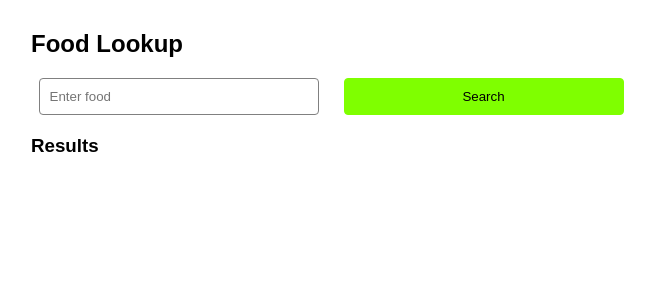
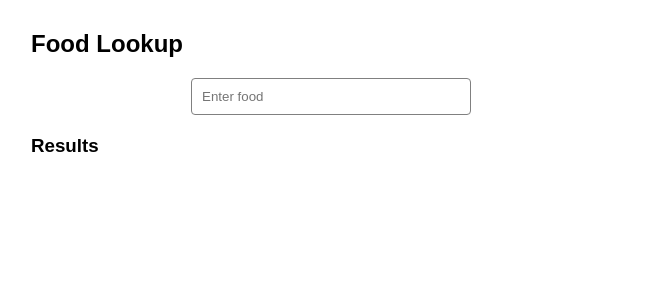
Before and after one commit to MAB688/calorie-tracker, a React (Create React App) app: page / in a window 1280 px wide. Shown: the top 300 px of the page, without its empty margins (309-964 px from the left). Built offline with nearby package versions, Linux system fonts and the light colour scheme.

Commit message:
Removed search button

```diff
--- a/src/App.js
+++ b/src/App.js
@@ -71,7 +71,6 @@ function Form({ onSubmit, onChange, value }) {
         onChange={onChange}
         value={value}
       />
-      <button type="submit">Search</button>
     </form>
   );
 }
```
